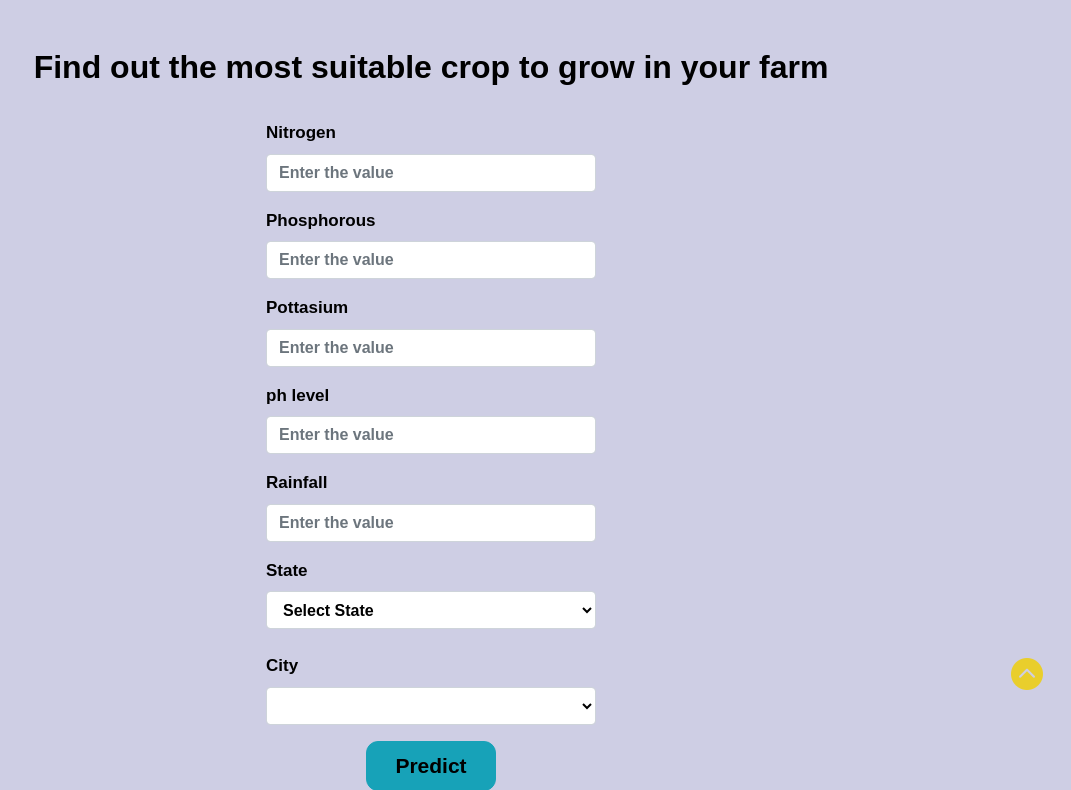
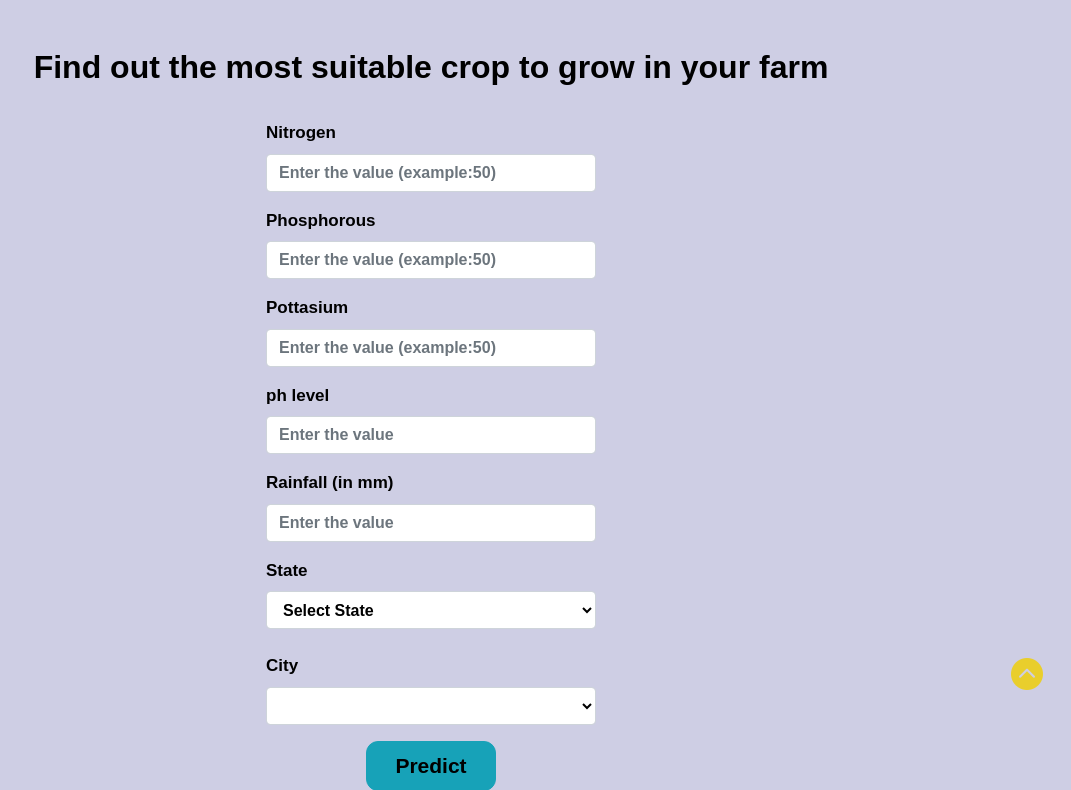
Before and after one commit to Gladiator07/AI-Agriculture-deployment, a Flask app: page /crop-recommend in a window 1280 px wide. Shown: the part 76-866 px from the top of the page, without its empty margins (209-1280 px from the left). Run offline with Flask 2, Linux system fonts and the light colour scheme; lists and menus that the app fills with data are empty; parts of the project's set-up code (start-up, migrations or seed data) failed here and were passed over; some libraries are stand-ins or nearby versions; some web fonts are replaced.

Commit message:
modified labels

```diff
--- a/templates/crop.html
+++ b/templates/crop.html
@@ -37,7 +37,7 @@
         class="form-control"
         id="Nitrogen"
         name="nitrogen"
-        placeholder="Enter the value"
+        placeholder="Enter the value (example:50)"
         style="font-weight: bold"
         required
       />
@@ -51,7 +51,7 @@
         class="form-control"
         id="Phosphorous"
         name="phosphorous"
-        placeholder="Enter the value"
+        placeholder="Enter the value (example:50)"
         style="font-weight: bold"
         required
       />
@@ -64,7 +64,7 @@
         class="form-control"
         id="Pottasium"
         name="pottasium"
-        placeholder="Enter the value"
+        placeholder="Enter the value (example:50)"
         style="font-weight: bold"
         required
       />
@@ -82,7 +82,7 @@
       />
     </div>
     <div class="form-group">
-      <label for="Rainfall" style="font-size: 17px"><b>Rainfall</b></label>
+      <label for="Rainfall" style="font-size: 17px"><b>Rainfall (in mm)</b></label>
       <input
         type="text"
         class="form-control"
--- a/templates/fertilizer.html
+++ b/templates/fertilizer.html
@@ -31,7 +31,7 @@
         class="form-control"
         id="Nitrogen"
         name="nitrogen"
-        placeholder="Enter the value"
+        placeholder="Enter the value (example:50)"
         style="font-weight: bold"
         required
       />
@@ -45,7 +45,7 @@
         class="form-control"
         id="Phosphorous"
         name="phosphorous"
-        placeholder="Enter the value"
+        placeholder="Enter the value (example:50)"
         style="font-weight: bold"
         required
       />
@@ -58,7 +58,7 @@
         class="form-control"
         id="Pottasium"
         name="pottasium"
-        placeholder="Enter the value"
+        placeholder="Enter the value (example:50)"
         style="font-weight: bold"
         required
       />
```
